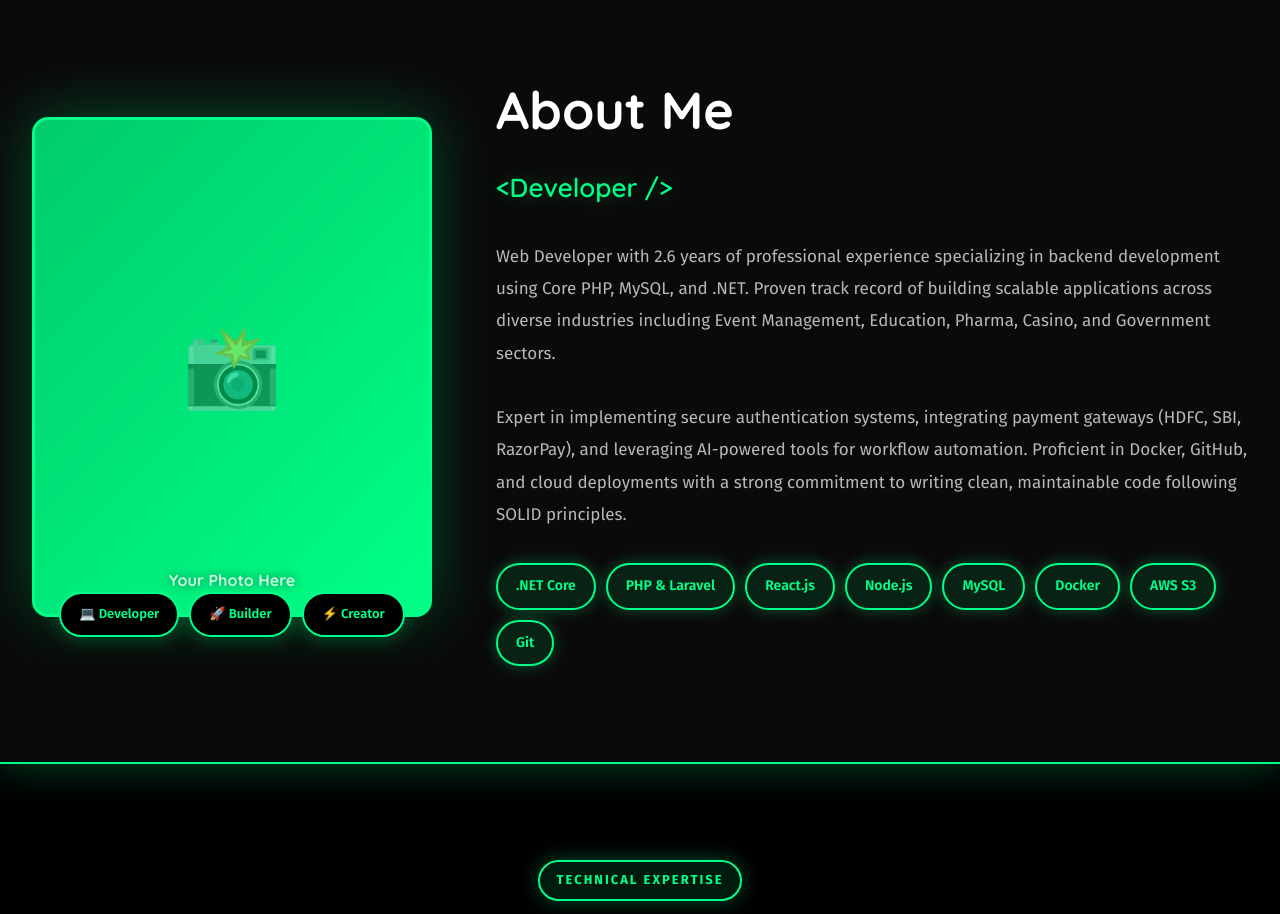
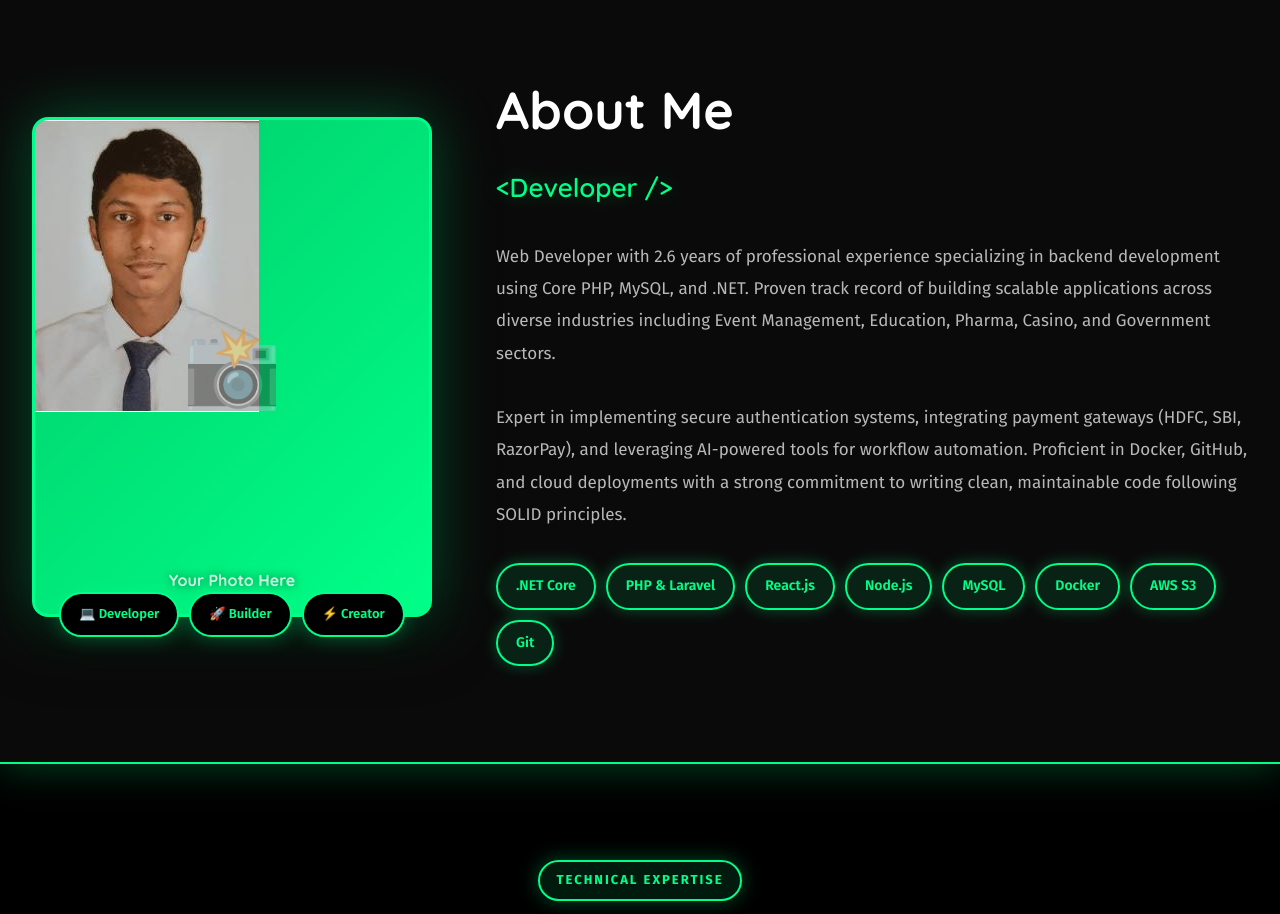
Before and after one commit to yasershaikh327/MyPortFolio, a plain HTML site: page index.html in a window 1280 px wide. Shown: the part 830-1744 px from the top of the page. Drawn offline with Linux system fonts and the light colour scheme.

Commit message:
Added image

```diff
--- a/index.html
+++ b/index.html
@@ -1095,6 +1095,7 @@
             <div class="profile-image-wrapper fade-in">
                 <div class="profile-image">
                     <!-- Replace with your actual photo -->
+                     <img src="myimg.jpg" />
                 </div>
                 <div class="profile-badges">
                     <span class="badge">💻 Developer</span>
```
Also changed, not shown: myimg.jpg (added).
